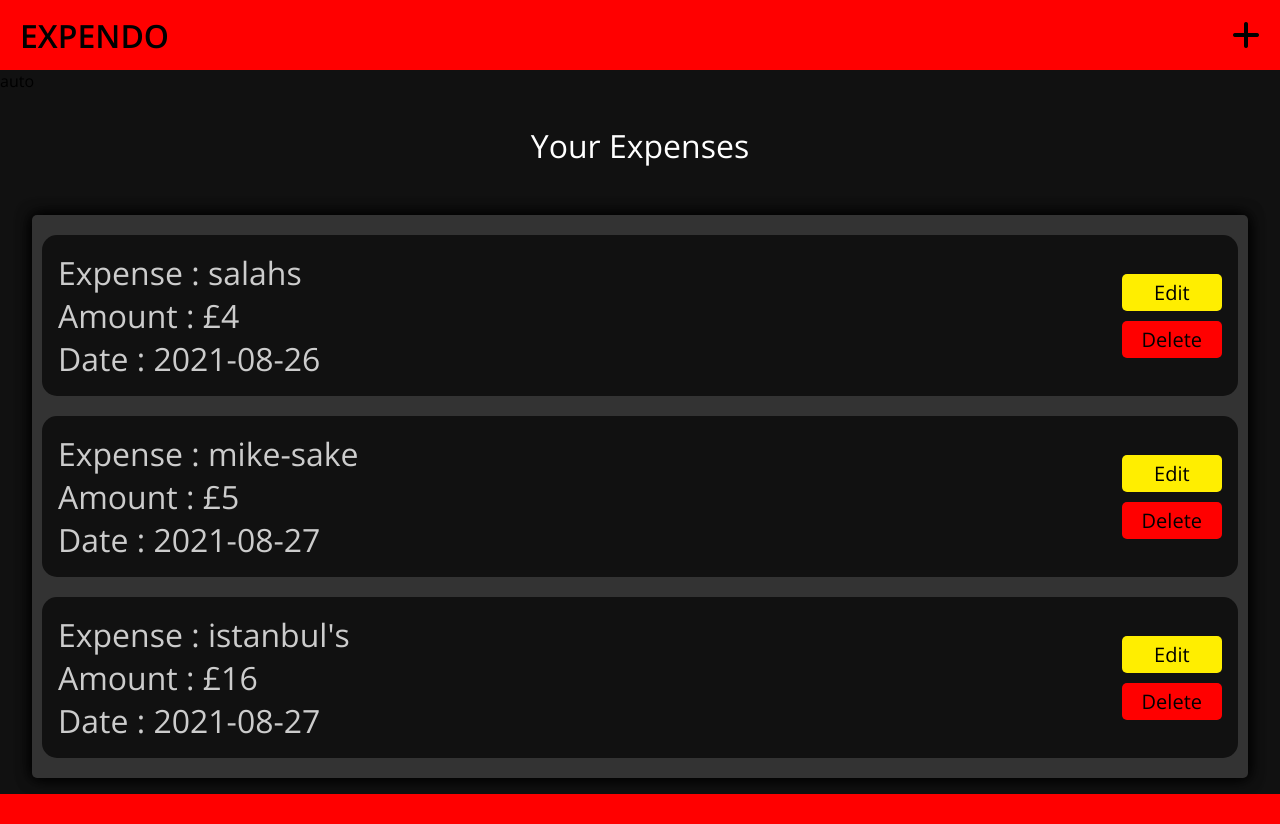
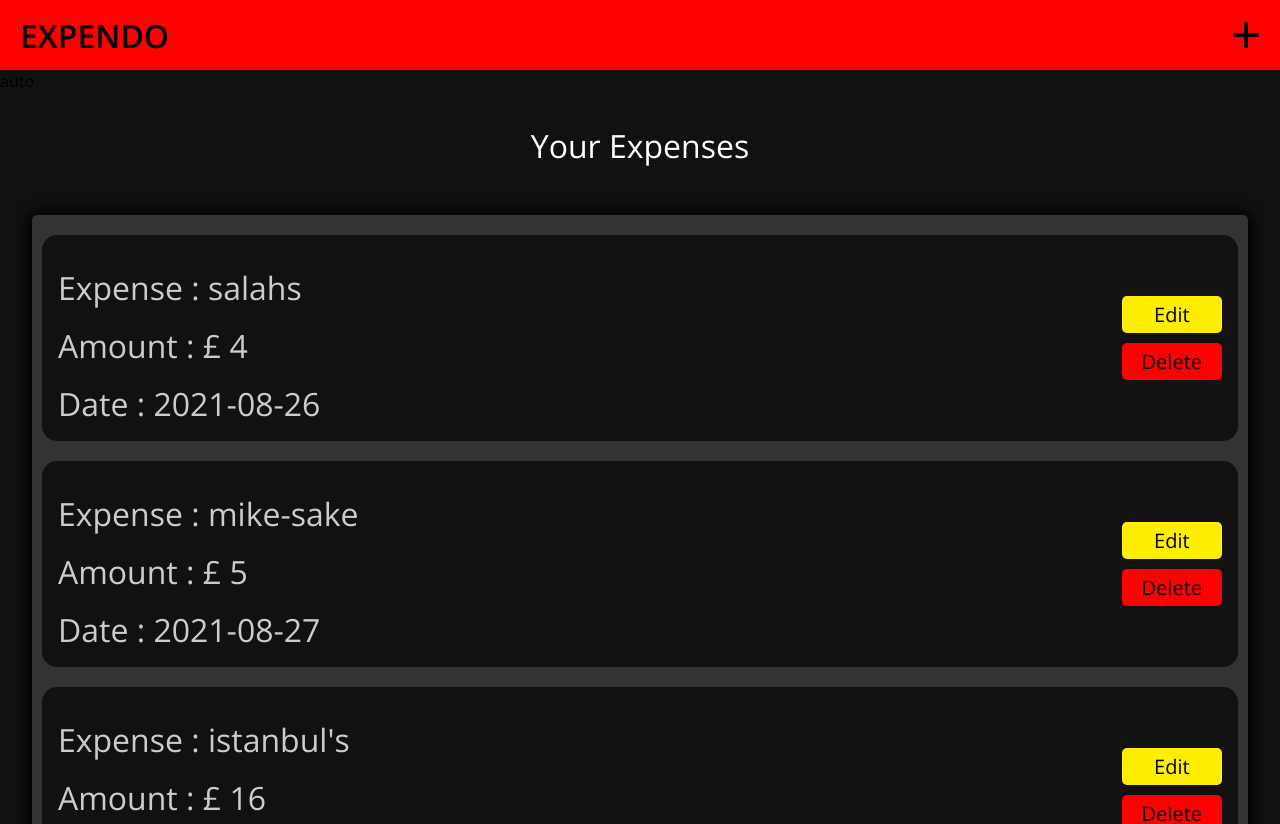
Before and after one commit to v3skr/Expendo, a React (Create React App) app in the folder expendo/: page /expenses in a window 1280 px wide. Shown: the top 824 px of the page. Built offline with nearby package versions, Linux system fonts and the light colour scheme.

Commit message:
completed Ui and state CRUD application for expense page

```diff
--- a/expendo/package.json
+++ b/expendo/package.json
@@ -10,6 +10,7 @@
     "react-dom": "^17.0.2",
     "react-router-dom": "^5.2.0",
     "react-scripts": "4.0.3",
+    "uuid": "^8.3.2",
     "web-vitals": "^1.1.2"
   },
   "scripts": {
--- /dev/null
+++ b/expendo/src/Components/EditInput/EditInput.css
@@ -0,0 +1,18 @@
+.EditInput {
+  background: #333;
+  outline: none;
+  border: none;
+  color: #fff;
+  font-size: 1.8rem;
+  /* border: 2px solid red; */
+  padding: 2px 10px;
+  border-radius: 5px;
+  font-weight: 300;
+}
+@media (max-width: 650px) {
+  .EditInput {
+    width: 100%;
+    margin-top: 10px;
+    font-size: 1.5rem;
+  }
+}
--- /dev/null
+++ b/expendo/src/Components/EditInput/EditInput.jsx
@@ -0,0 +1,16 @@
+import React from "react";
+import "./EditInput.css";
+
+const EditInput = ({ name, onChange, value, type = "text" }) => {
+  return (
+    <input
+      type={type}
+      name={name}
+      onChange={onChange}
+      value={value}
+      className="EditInput"
+    />
+  );
+};
+
+export default EditInput;
--- a/expendo/src/Components/ExpenseItem/ExpsenseItem.css
+++ b/expendo/src/Components/ExpenseItem/ExpsenseItem.css
@@ -19,6 +19,7 @@
 }
 .expsense-item h1 {
   color: #ccc;
+  padding: 15px 0 0 0;
   font-weight: 300;
 }
 .expsense-item main .btn-con {
@@ -29,16 +30,23 @@
   margin: 5px 0;
   width: 100%;
 }
-.expsense-item main .btn-con button:nth-child(2) {
+.expsense-item main .btn-con .delete {
   background-color: red;
 }
-.expsense-item main .btn-con button:nth-child(2):hover {
+.expsense-item main .btn-con .delete:hover {
   color: #fff;
 }
-.expsense-item main .btn-con button:nth-child(1) {
+.expsense-item main .btn-con .edit,
+.cancel {
   background-color: rgb(255, 238, 0);
 }
-.expsense-item main .btn-con button:nth-child(1):hover {
+.expsense-item main .btn-con .update {
+  background-color: springgreen;
+}
+.expsense-item main .btn-con .update:hover {
+  color: #000;
+}
+.expsense-item main .btn-con .edit:hover {
   color: #000;
 }
 @media (max-width: 650px) {
--- a/expendo/src/Components/ExpenseItem/ExpsenseItem.jsx
+++ b/expendo/src/Components/ExpenseItem/ExpsenseItem.jsx
@@ -1,17 +1,88 @@
-import React from "react";
+import React, { useState, useContext, Fragment } from "react";
 import "./ExpsenseItem.css";
-const ExpsenseItem = ({ expense: { name, amount, date } }) => {
+import EditInput from "../EditInput/EditInput";
+import ExpenseContext from "../../Context/ExpenseContext/ExpenseContext";
+const ExpsenseItem = ({ expense, id }) => {
+  const { name, amount, date, isEdit } = expense;
+  const expenseContext = useContext(ExpenseContext);
+  const { setEdit, removeEdit, update, deleteExpense } = expenseContext;
+  const [state, setState] = useState({
+    name,
+    amount,
+    date,
+    isEdit,
+  });
+  const onChange = (e) => {
+    setState({ ...state, [e.target.name]: e.target.value });
+  };
   return (
     <div className="expsense-item">
       <main>
         <div className="main-info">
-          <h1 className="expense-item-name">Expense : {name}</h1>
-          <h1 className="expense-item-amount">Amount : £{amount}</h1>
-          <h1 className="expense-item-date">Date : {date}</h1>
+          <h1 className="expense-item-name">
+            Expense :{" "}
+            {isEdit ? (
+              <EditInput name="name" value={state.name} onChange={onChange} />
+            ) : (
+              name
+            )}
+          </h1>
+          <h1 className="expense-item-amount">
+            Amount : £{" "}
+            {isEdit ? (
+              <EditInput
+                name="amount"
+                value={state.amount}
+                onChange={onChange}
+              />
+            ) : (
+              amount
+            )}
+          </h1>
+          <h1 className="expense-item-date">
+            Date :{" "}
+            {isEdit ? (
+              <EditInput
+                name="date"
+                type="date"
+                value={state.date}
+                onChange={onChange}
+              />
+            ) : (
+              date
+            )}
+          </h1>
         </div>
         <div className="btn-con">
-          <button className="btn">Edit</button>
-          <button className="btn">Delete</button>
+          {isEdit ? (
+            <Fragment>
+              <button
+                className="btn update"
+                onClick={() => {
+                  update(state, id);
+                  removeEdit(id);
+                }}
+              >
+                Update
+              </button>
+              <button
+                className="btn cancel"
+                onClick={() => {
+                  removeEdit(id);
+                  setState({ name, date, amount });
+                }}
+              >
+                Cancel
+              </button>
+            </Fragment>
+          ) : (
+            <button className="btn edit" onClick={() => setEdit(id)}>
+              Edit
+            </button>
+          )}
+          <button className="btn delete" onClick={() => deleteExpense(id)}>
+            Delete
+          </button>
         </div>
       </main>
     </div>
--- a/expendo/src/Components/Expenses/AddExpense.jsx
+++ b/expendo/src/Components/Expenses/AddExpense.jsx
@@ -4,16 +4,21 @@ import ExpenseContext from "../../Context/ExpenseContext/ExpenseContext";
 
 const AddExpense = () => {
   let today = new Date().toISOString().slice(0, 10);
-  console.log(today);
-  const expenseContext = useContext(ExpenseContext);
-  const { isAdd, setAdd, addExpense } = expenseContext;
-  const [expense, setExpense] = useState({
+  const initalState = {
     name: "",
     amount: "",
     date: today,
-  });
+    isEdit: false,
+  };
+  const expenseContext = useContext(ExpenseContext);
+  const { isAdd, setAdd, addExpense } = expenseContext;
+  const [expense, setExpense] = useState(initalState);
   const onChange = (e) => {
     setExpense({ ...expense, [e.target.name]: e.target.value });
+  };
+  const onClick = () => {
+    addExpense(expense);
+    setExpense(initalState);
   };
   return (
     isAdd && (
@@ -41,7 +46,7 @@ const AddExpense = () => {
           value={expense.date}
         />
         <div className="btn-con">
-          <button className="btn" onClick={() => addExpense(expense)}>
+          <button className="btn" onClick={onClick}>
             Add Expense
           </button>
         </div>
--- a/expendo/src/Components/Expenses/ExpenseList.jsx
+++ b/expendo/src/Components/Expenses/ExpenseList.jsx
@@ -5,12 +5,14 @@ import ExpenseContext from "../../Context/ExpenseContext/ExpenseContext";
 const ExpenseList = () => {
   const expsenseContext = useContext(ExpenseContext);
   const { expenses } = expsenseContext;
-  return (
+  return expenses.length > 0 ? (
     <div className="expsenses-list">
       {expenses.map((expense, id) => (
-        <ExpsenseItem expense={expense} key={id} />
+        <ExpsenseItem expense={expense} key={id} id={id} />
       ))}
     </div>
+  ) : (
+    <h1 className="main-title">No Expenses...</h1>
   );
 };
 
--- a/expendo/src/Components/Expenses/Expenses.jsx
+++ b/expendo/src/Components/Expenses/Expenses.jsx
@@ -1,14 +1,17 @@
-import React from "react";
+import React, { useContext } from "react";
 import "./Expenses.css";
 import ExpenseList from "./ExpenseList";
 import Footer from "../Footer/Footer";
 import AddExpense from "./AddExpense";
+import ExpenseContext from "../../Context/ExpenseContext/ExpenseContext";
 
 const Expenses = () => {
+  const expenseContext = useContext(ExpenseContext);
+  const { expenses } = expenseContext;
   return (
     <div className="expenses-con">
       <div className="expenses">
-        <h1 className="main-title">Your Expenses</h1>
+        {expenses.length > 0 && <h1 className="main-title">Your Expenses</h1>}
         <AddExpense />
         <ExpenseList style={{ overflow: "hidden" }} />
       </div>
--- a/expendo/src/Components/utils/Navbar/Navbar.jsx
+++ b/expendo/src/Components/utils/Navbar/Navbar.jsx
@@ -4,7 +4,7 @@ import ExpenseContext from "../../../Context/ExpenseContext/ExpenseContext";
 
 const Navbar = () => {
   const expenseContext = useContext(ExpenseContext);
-  const { setAdd } = expenseContext;
+  const { isAdd, setAdd } = expenseContext;
   return (
     <div className="nav">
       <h1>EXPENDO</h1>
--- a/expendo/src/Context/ExpenseContext/ExpenseReducer.js
+++ b/expendo/src/Context/ExpenseContext/ExpenseReducer.js
@@ -1,4 +1,11 @@
-import { TOGGGLE_EDIT, ADD_EXPENSE } from "../../types";
+import {
+  TOGGGLE_EDIT,
+  ADD_EXPENSE,
+  SET_EDIT,
+  REMOVE_EDIT,
+  UPDATE,
+  DELETE,
+} from "../../types";
 const ExpenseReducer = (state, action) => {
   switch (action.type) {
     default:
@@ -13,7 +20,49 @@ const ExpenseReducer = (state, action) => {
       return {
         ...state,
         isAdd: !state.isAdd,
-        expenses: [action.payload, ...state.expenses],
+        expenses: [...state.expenses, action.payload],
+      };
+    }
+    case SET_EDIT: {
+      return {
+        ...state,
+        expenses: state.expenses.map((item, id) => {
+          if (id === action.payload) {
+            item.isEdit = true;
+            return item;
+          }
+          return item;
+        }),
+      };
+    }
+    case REMOVE_EDIT: {
+      return {
+        ...state,
+        expenses: state.expenses.map((item, id) => {
+          if (id === action.payload) {
+            item.isEdit = false;
+            return item;
+          }
+          return item;
+        }),
+      };
+    }
+    case UPDATE: {
+      return {
+        ...state,
+        expenses: state.expenses.map((item, id) => {
+          if (id === action.payload.id) {
+            item = action.payload.expense;
+            return item;
+          }
+          return item;
+        }),
+      };
+    }
+    case DELETE: {
+      return {
+        ...state,
+        expenses: state.expenses.filter((item, id) => id !== action.payload),
       };
     }
   }
--- a/expendo/src/Context/ExpenseContext/ExpenseState.js
+++ b/expendo/src/Context/ExpenseContext/ExpenseState.js
@@ -1,25 +1,38 @@
 import React, { useReducer } from "react";
 import ExpenseContext from "./ExpenseContext";
 import ExpenseReducer from "./ExpenseReducer";
-import { TOGGGLE_EDIT, ADD_EXPENSE } from "../../types";
+import {
+  TOGGGLE_EDIT,
+  ADD_EXPENSE,
+  SET_EDIT,
+  REMOVE_EDIT,
+  UPDATE,
+  DELETE,
+} from "../../types";
 
 const ExpenseState = (props) => {
   const initalState = {
     expenses: [
       {
+        id: 1,
         name: "salahs",
         amount: "4",
         date: "2021-08-26",
+        isEdit: false,
       },
       {
+        id: 2,
         name: "mike-sake",
         amount: "5",
         date: "2021-08-27",
+        isEdit: false,
       },
       {
+        id: 3,
         name: "istanbul's",
         amount: "16",
         date: "2021-08-27",
+        isEdit: false,
       },
     ],
     isAdd: false,
@@ -29,17 +42,32 @@ const ExpenseState = (props) => {
   const setAdd = () => {
     dispatch({ type: TOGGGLE_EDIT });
   };
-
   const addExpense = (expense) => {
     dispatch({ type: ADD_EXPENSE, payload: expense });
+  };
+  const setEdit = (id) => {
+    dispatch({ type: SET_EDIT, payload: id });
+  };
+  const removeEdit = (id) => {
+    dispatch({ type: REMOVE_EDIT, payload: id });
+  };
+  const update = (expense, id) => {
+    dispatch({ type: UPDATE, payload: { expense, id } });
+  };
+  const deleteExpense = (id) => {
+    dispatch({ type: DELETE, payload: id });
   };
   return (
     <ExpenseContext.Provider
       value={{
         expenses: state.expenses,
         isAdd: state.isAdd,
+        deleteExpense,
         addExpense,
+        removeEdit,
         setAdd,
+        setEdit,
+        update,
       }}
     >
       {props.children}
--- a/expendo/src/types.js
+++ b/expendo/src/types.js
@@ -1,2 +1,6 @@
 export const TOGGGLE_EDIT = "TOGGGLE_EDIT";
 export const ADD_EXPENSE = "ADD_EXPENSE";
+export const SET_EDIT = "SET_EDIT";
+export const REMOVE_EDIT = "REMOVE_EDIT";
+export const UPDATE = "UPDATE";
+export const DELETE = "DELETE";
```
Also changed, not shown: 1 other file (tests, documents, lock files or other folders).
